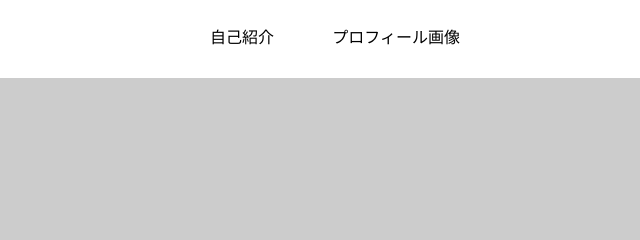
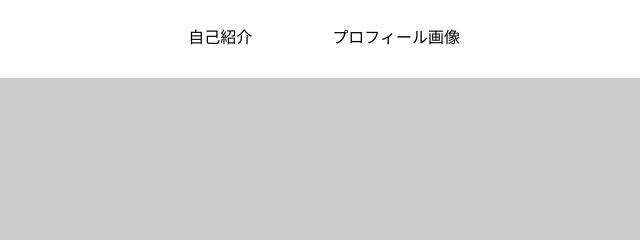
Before and after one commit to shtrack/hc_practice, a plain HTML site: page html_css_output_beginner/index.html in a window 1280 px wide. Shown: the top 240 px of the page, 640-1280 px from the left. Drawn offline with Linux system fonts and the light colour scheme.

Commit message:
index.htmlとstyles.cssを修正

```diff
--- a/html_css_output_beginner/css/styles.css
+++ b/html_css_output_beginner/css/styles.css
@@ -22,8 +22,7 @@
 .header ul {
   display: flex;
   list-style-type: none;
-  justify-content: space-between;
-  width: 55%;
+  gap: 0 80px;
   margin-right: 20px;
 }
 
@@ -146,13 +145,6 @@ footer {
   margin: 0 auto;
 }
 
-.header ul {
-  display: flex;
-  list-style-type: none;
-  width: 250px;
-  justify-content: space-between;
-}
-
 .introduction {
   width: 960px;
 }
```
